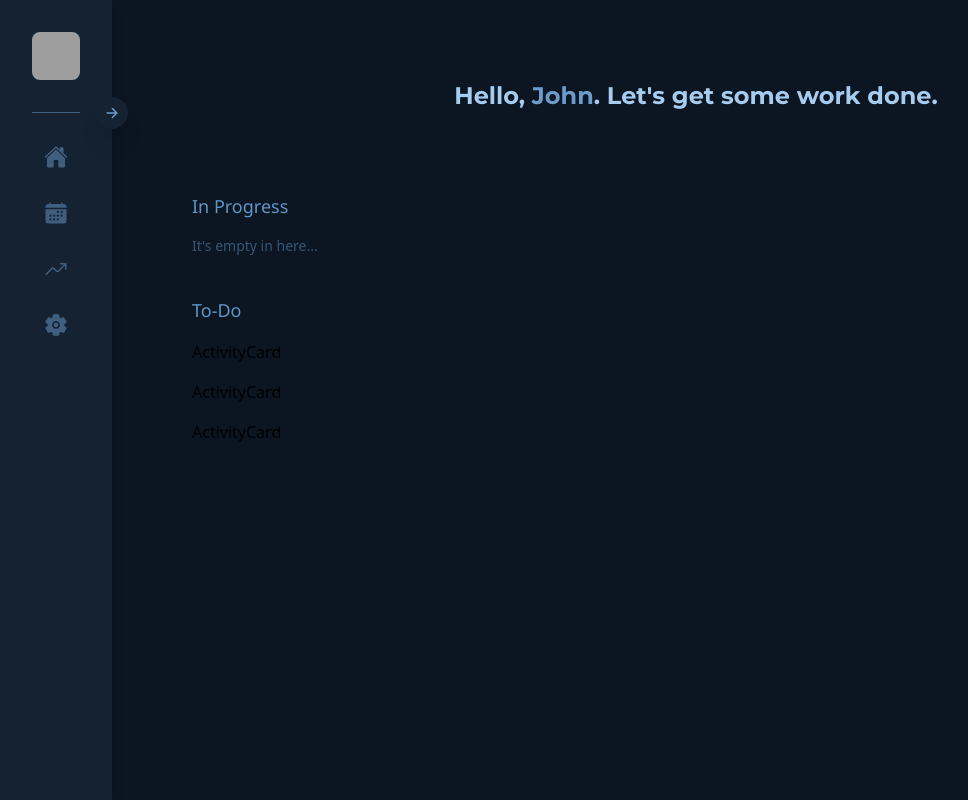
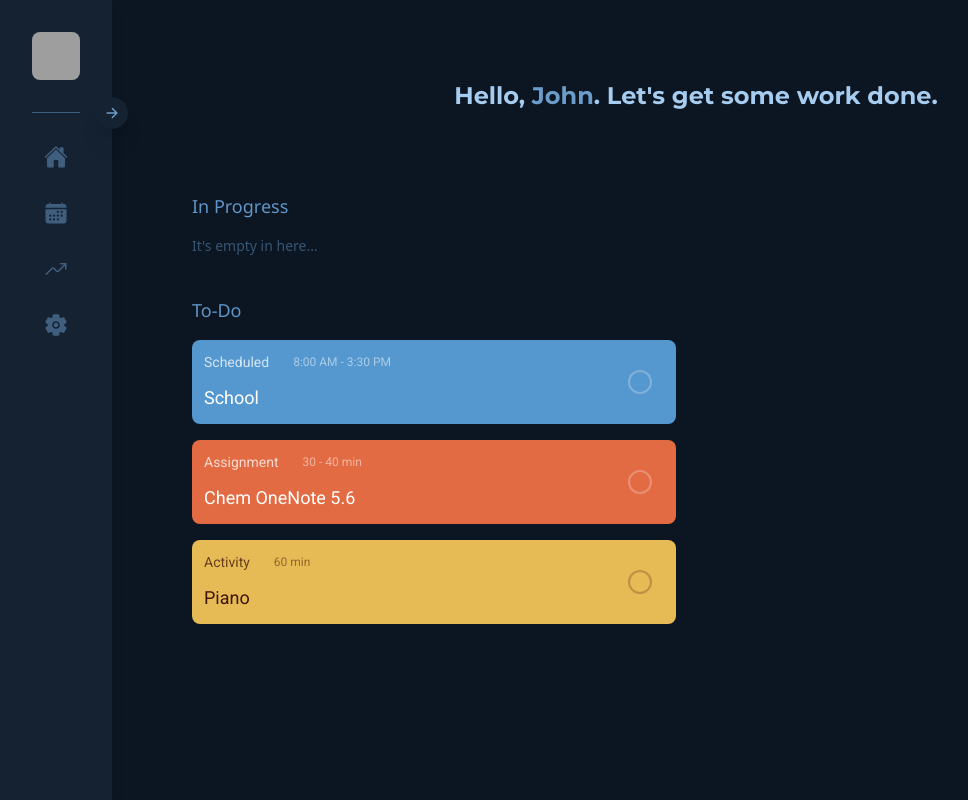
Before and after one commit to MMMJB/Todo, a React (Vite) app: page / in a window 1280 px wide. Shown: the whole page, without its empty margins (0-968 px from the left). Built offline with nearby package versions, Linux system fonts and the light colour scheme; grey boxes are pictures that could not be loaded; the HTML template or start-up script is replaced by a standard one.

Commit message:
left side of dashboard

```diff
--- a/src/Pages/Dashboard/Components/ActivityCard.jsx
+++ b/src/Pages/Dashboard/Components/ActivityCard.jsx
@@ -1,5 +1,61 @@
 import React from "react";
 
 export default function ActivityCard({ data }) {
-  return <div>ActivityCard</div>;
+  console.log(data);
+
+  const capitalize = (str) =>
+    str.substring(0, 1).toUpperCase() + str.substring(1);
+
+  const formatTime = (time) => {
+    const type = Math.floor(time) / 12 < 1 ? "AM" : "PM";
+
+    return `${type === "AM" ? Math.floor(time) : Math.floor(time) - 12}:${(
+      (((time * 10) % 10) / 10) *
+      60
+    )
+      .toString()
+      .padStart(2, "0")} ${type}`;
+  };
+
+  const backgrounds = {
+    assignment: "bg-card-assignment",
+    scheduled: "bg-card-scheduled",
+    activity: "bg-card-activity",
+    test: "bg-card-test",
+    project: "bg-card-project",
+  };
+
+  return (
+    <div
+      className={`${backgrounds[data.type]} ${
+        data.type === "project"
+          ? "text-text-project"
+          : data.type === "activity"
+          ? "text-text-activity"
+          : "text-white"
+      } font-roboto flex justify-between rounded-lg p-3`}
+    >
+      <div className="flex flex-col gap-3">
+        <div className="flex items-center gap-6">
+          <h5 className="text-sm opacity-75">{capitalize(data.type)}</h5>
+          <h6 className="text-xs opacity-50">
+            {data.time
+              ? `${formatTime(data.time.start)} - ${formatTime(data.time.end)}`
+              : data.length
+              ? `${data.length.reduce(
+                  (a, c, i) =>
+                    a + c + (i !== data.length.length - 1 ? " - " : " min"),
+                  "",
+                )}`
+              : data.date}
+          </h6>
+        </div>
+        <h4 className="text-lg">{data.name}</h4>
+      </div>
+      <input
+        type="checkbox"
+        className="my-auto mr-3 h-6 w-6 rounded-full border-2 border-current opacity-25"
+      />
+    </div>
+  );
 }
--- a/src/Pages/Dashboard/Dashboard.jsx
+++ b/src/Pages/Dashboard/Dashboard.jsx
@@ -37,6 +37,7 @@ export default function Dashboard() {
         Hello, <span className="text-text-mid">John</span>. Let's get some work
         done.
       </h1>
+      <div className="flex gap-10">
         <div className="flex w-full flex-col gap-10">
           <ActivityCardSection
             title="In Progress"
@@ -44,6 +45,8 @@ export default function Dashboard() {
           />
           <ActivityCardSection title="To-Do" items={cardSections.todo || []} />
         </div>
+        <div className="flex w-full flex-col gap-10"></div>
+      </div>
     </div>
   );
 }
--- a/src/index.css
+++ b/src/index.css
@@ -436,6 +436,12 @@ video {
   display: none;
 }
 
+input[type="checkbox"] {
+  -webkit-appearance: none;
+     -moz-appearance: none;
+          appearance: none;
+}
+
 *, ::before, ::after{
   --tw-border-spacing-x: 0;
   --tw-border-spacing-y: 0;
@@ -553,8 +559,17 @@ video {
   margin-right: auto;
 }
 
+.my-auto{
+  margin-top: auto;
+  margin-bottom: auto;
+}
+
 .mb-4{
   margin-bottom: 1rem;
+}
+
+.mr-3{
+  margin-right: 0.75rem;
 }
 
 .mt-8{
@@ -581,6 +596,10 @@ video {
   height: 4rem;
 }
 
+.h-3{
+  height: 0.75rem;
+}
+
 .h-full{
   height: 100%;
 }
@@ -589,12 +608,24 @@ video {
   height: 100vh;
 }
 
+.h-6{
+  height: 1.5rem;
+}
+
 .max-h-screen{
   max-height: 100vh;
 }
 
+.w-3{
+  width: 0.75rem;
+}
+
 .w-full{
   width: 100%;
+}
+
+.w-6{
+  width: 1.5rem;
 }
 
 .flex-grow{
@@ -627,6 +658,10 @@ video {
   align-items: center;
 }
 
+.justify-between{
+  justify-content: space-between;
+}
+
 .gap-10{
   gap: 2.5rem;
 }
@@ -635,12 +670,20 @@ video {
   gap: 5rem;
 }
 
+.gap-3{
+  gap: 0.75rem;
+}
+
 .gap-4{
   gap: 1rem;
 }
 
 .gap-6{
   gap: 1.5rem;
+}
+
+.gap-8{
+  gap: 2rem;
 }
 
 .overflow-hidden{
@@ -655,9 +698,21 @@ video {
   border-radius: 0.5rem;
 }
 
+.border-2{
+  border-width: 2px;
+}
+
 .border-sidebar-icon{
   --tw-border-opacity: 1;
   border-color: rgb(64 95 126 / var(--tw-border-opacity));
+}
+
+.border-current{
+  border-color: currentColor;
+}
+
+.border-opacity-25{
+  --tw-border-opacity: 0.25;
 }
 
 .bg-background{
@@ -665,9 +720,39 @@ video {
   background-color: rgb(11 22 34 / var(--tw-bg-opacity));
 }
 
+.bg-card-activity{
+  --tw-bg-opacity: 1;
+  background-color: rgb(230 187 85 / var(--tw-bg-opacity));
+}
+
+.bg-card-assignment{
+  --tw-bg-opacity: 1;
+  background-color: rgb(226 107 67 / var(--tw-bg-opacity));
+}
+
+.bg-card-project{
+  --tw-bg-opacity: 1;
+  background-color: rgb(85 230 108 / var(--tw-bg-opacity));
+}
+
+.bg-card-scheduled{
+  --tw-bg-opacity: 1;
+  background-color: rgb(85 152 207 / var(--tw-bg-opacity));
+}
+
+.bg-card-test{
+  --tw-bg-opacity: 1;
+  background-color: rgb(137 67 226 / var(--tw-bg-opacity));
+}
+
 .bg-sidebar-background{
   --tw-bg-opacity: 1;
   background-color: rgb(21 34 50 / var(--tw-bg-opacity));
+}
+
+.bg-red-500{
+  --tw-bg-opacity: 1;
+  background-color: rgb(239 68 68 / var(--tw-bg-opacity));
 }
 
 .bg-cover{
@@ -690,6 +775,10 @@ video {
   padding: 5rem;
 }
 
+.p-3{
+  padding: 0.75rem;
+}
+
 .p-8{
   padding: 2rem;
 }
@@ -697,6 +786,16 @@ video {
 .py-4{
   padding-top: 1rem;
   padding-bottom: 1rem;
+}
+
+.px-6{
+  padding-left: 1.5rem;
+  padding-right: 1.5rem;
+}
+
+.py-3{
+  padding-top: 0.75rem;
+  padding-bottom: 0.75rem;
 }
 
 .text-center{
@@ -735,12 +834,12 @@ video {
   line-height: 1rem;
 }
 
-.font-bold{
-  font-weight: 700;
+.font-semibold{
+  font-weight: 600;
 }
 
-.font-semibold{
-  font-weight: 600;
+.capitalize{
+  text-transform: capitalize;
 }
 
 .text-sidebar-icon{
@@ -753,9 +852,18 @@ video {
   color: rgb(130 161 192 / var(--tw-text-opacity));
 }
 
+.text-text-activity{
+  --tw-text-opacity: 1;
+  color: rgb(63 22 10 / var(--tw-text-opacity));
+}
+
 .text-text-dark{
   --tw-text-opacity: 1;
   color: rgb(97 149 198 / var(--tw-text-opacity));
+}
+
+.text-text-dark\/50{
+  color: rgb(97 149 198 / 0.5);
 }
 
 .text-text-light{
@@ -772,12 +880,26 @@ video {
   color: rgb(108 156 202 / var(--tw-text-opacity));
 }
 
-.text-white\/50{
-  color: rgb(255 255 255 / 0.5);
+.text-text-project{
+  --tw-text-opacity: 1;
+  color: rgb(1 69 0 / var(--tw-text-opacity));
 }
 
-.text-text-dark\/50{
-  color: rgb(97 149 198 / 0.5);
+.text-white{
+  --tw-text-opacity: 1;
+  color: rgb(255 255 255 / var(--tw-text-opacity));
+}
+
+.opacity-50{
+  opacity: 0.5;
+}
+
+.opacity-75{
+  opacity: 0.75;
+}
+
+.opacity-25{
+  opacity: 0.25;
 }
 
 .shadow-lg{
--- a/src/styles.css
+++ b/src/styles.css
@@ -3,3 +3,9 @@
 @tailwind base;
 @tailwind components;
 @tailwind utilities;
+
+@layer base {
+  input[type="checkbox"] {
+    appearance: none;
+  }
+}
```
Lines whose indentation alone changed are shown as unchanged.
